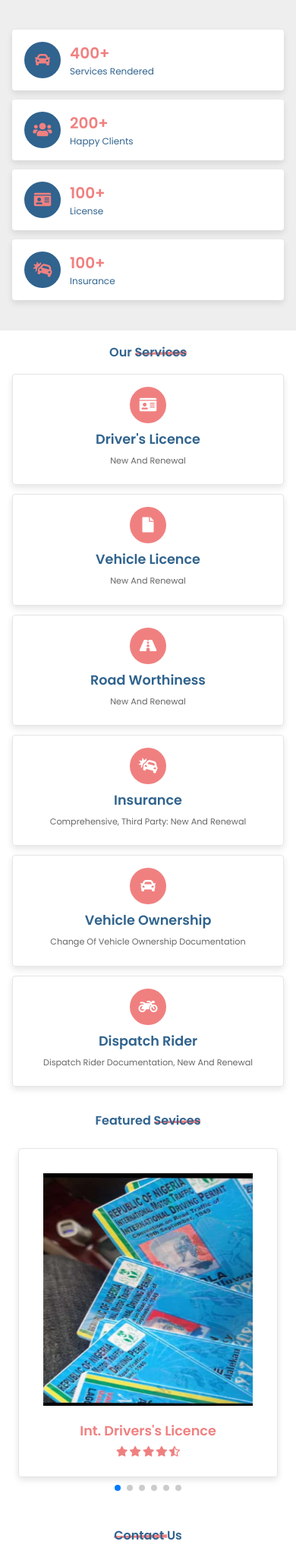
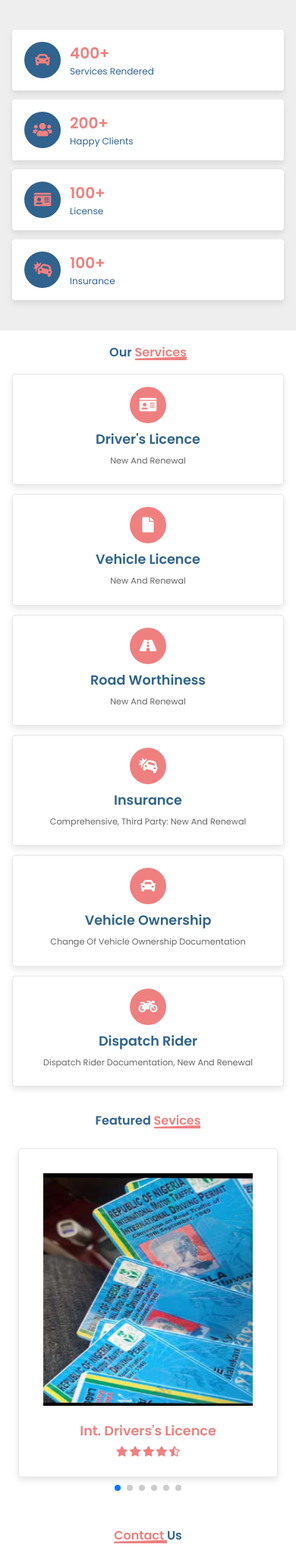
Before and after one commit to Tpopson/larry, a Django app: page / in a window 390 px wide. Shown: the part 250-2299 px from the top of the page at 76% size. Run offline with Django 4.2, Linux system fonts and the light colour scheme; data comes from the database, SQL or seed files in the repository.

Commit message:
heading updated

```diff
--- a/larry/settings.py
+++ b/larry/settings.py
@@ -23,9 +23,10 @@ BASE_DIR = Path(__file__).resolve().parent.parent
 SECRET_KEY = 'django-insecure-04%3(4*w%0d)!r$ik(lqzzt+f209#0yy+)k_)j1!+&8#8*d9qc'
 
 # SECURITY WARNING: don't run with debug turned on in production!
-DEBUG = False
+DEBUG = True
 
-ALLOWED_HOSTS = ['54.227.100.28', '*']
+ALLOWED_HOSTS = []
+# ALLOWED_HOSTS = ['54.227.100.28', '*']
 
 
 # Application definition
--- a/soft/static/css/main.css
+++ b/soft/static/css/main.css
@@ -590,6 +590,14 @@ section{
     }
     .heading{
         font-size: 2rem;
+        bottom: 0; left: 0;
+        top: 5rem;
+    }
+    .heading span{
+        color: var(--btn);
+    }
+    .heading span::before{
+        bottom: .1rem;
     }
     .footer {
         padding-left: 12%;
```
